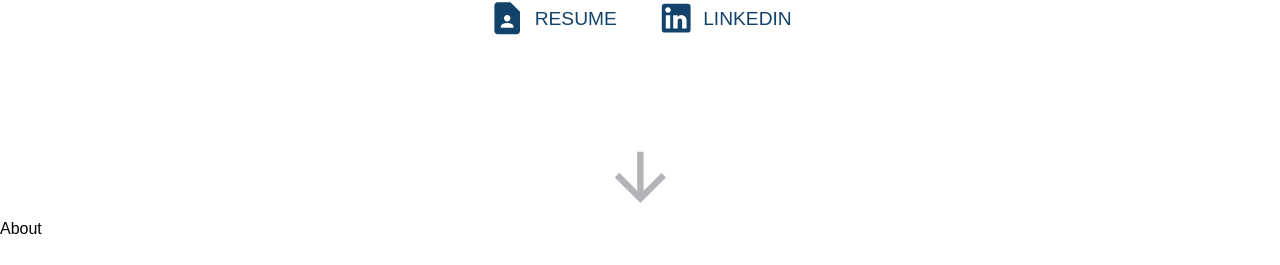
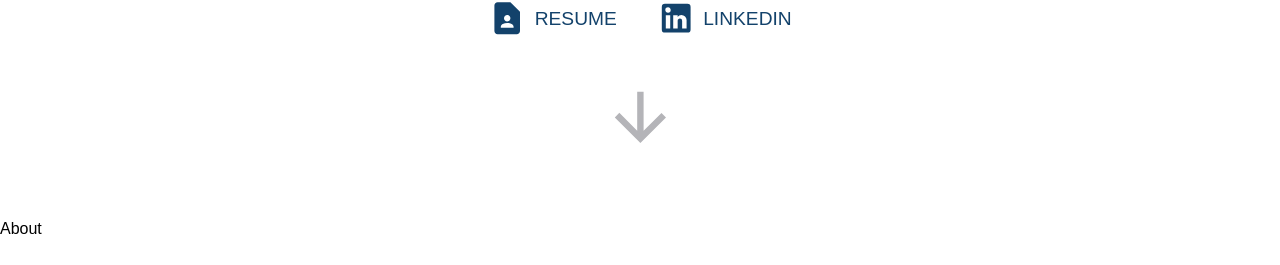
Before and after one commit to Ely2112/personal-website, a React (Vite) app: page / in a window 1280 px wide. Shown: the part 583-848 px from the top of the page. Built offline with nearby package versions, Linux system fonts and the light colour scheme; a web font is replaced by a local one.

Commit message:
Update scroll icon position

```diff
--- a/src/Home.jsx
+++ b/src/Home.jsx
@@ -93,7 +93,7 @@ const Home = () => {
             </Typography>
           </Button>
         </Box>
-        <Box display="flex" position="relative" top="340px">
+        <Box display="flex" position="relative" top="280px">
           <ArrowDownwardIcon
             className="blinking"
             sx={{ color: "#B4B4B8", fontSize: "4.8rem" }}
@@ -185,7 +185,7 @@ const Home = () => {
             </Typography>
           </Button>
         </Box>
-        <Box display="flex" position="relative" top="280px">
+        <Box display="flex" position="relative" top="230px">
           <ArrowDownwardIcon
             className="blinking"
             sx={{ color: "#B4B4B8", fontSize: "4rem" }}
@@ -277,7 +277,7 @@ const Home = () => {
             </Typography>
           </Button>
         </Box>
-        <Box display="flex" position="relative" top="240px">
+        <Box display="flex" position="relative" top="190px">
           <ArrowDownwardIcon
             className="blinking"
             sx={{ color: "#B4B4B8", fontSize: "3.2rem" }}
```
